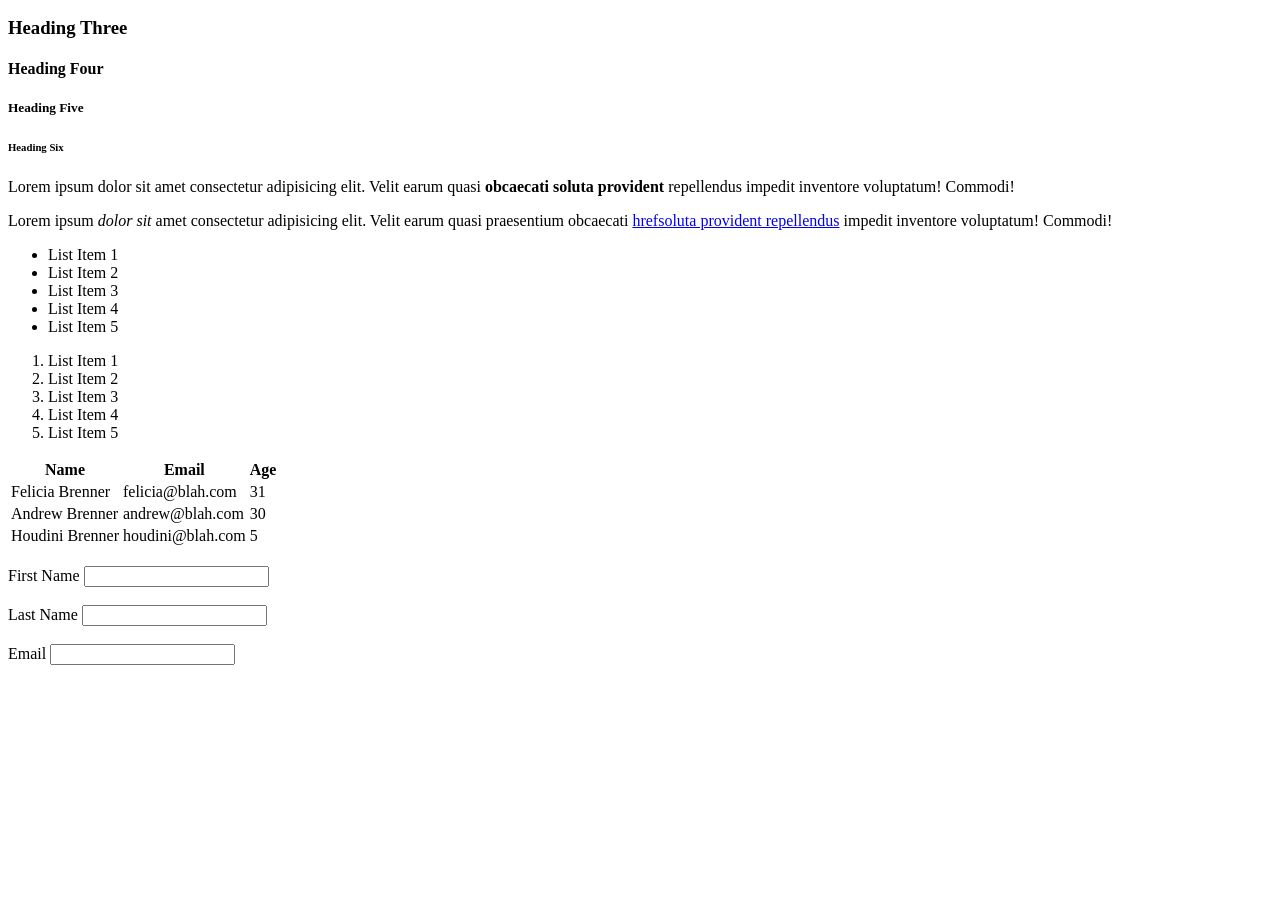
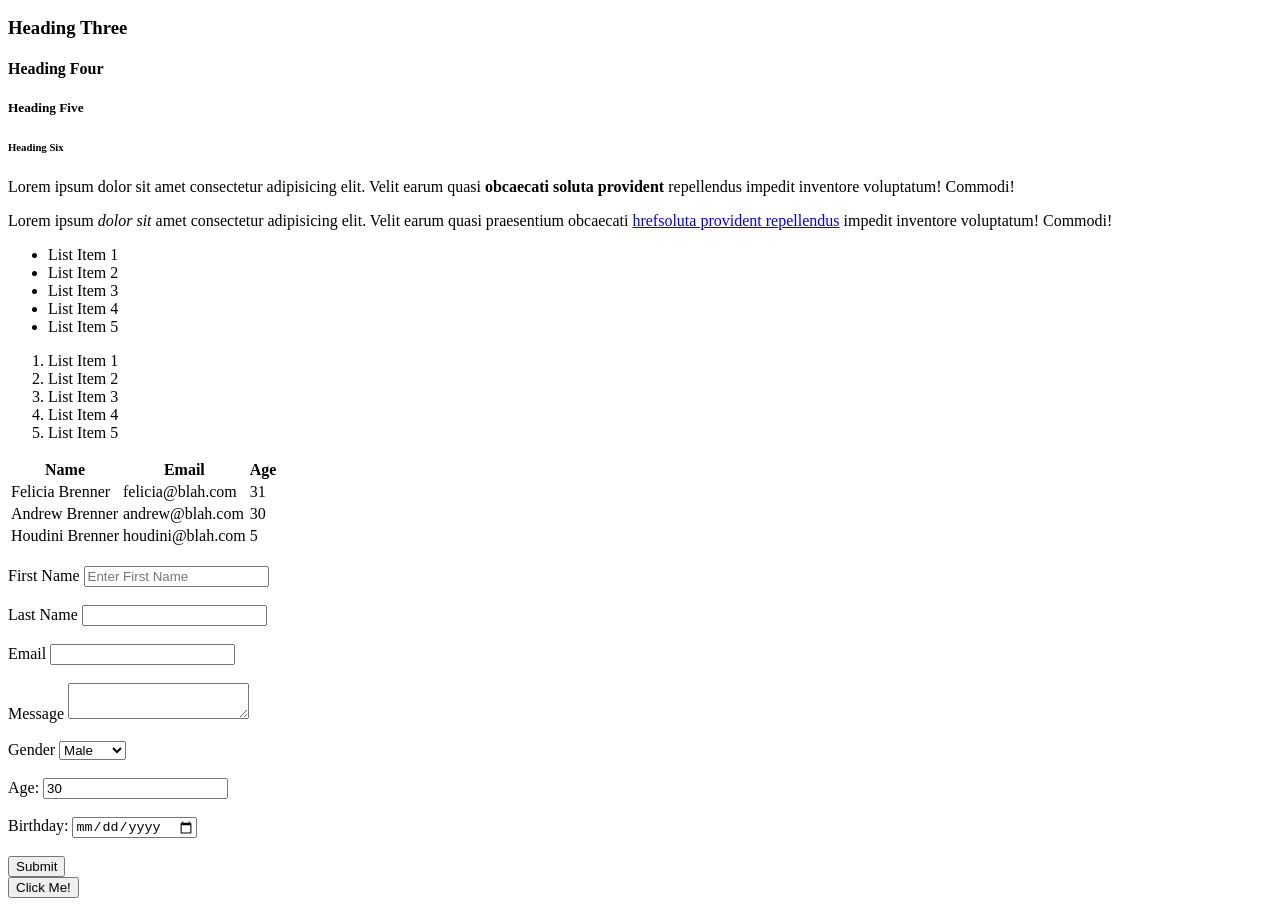
Before and after one commit to fab514/html-basics, a plain HTML site: page index.html in a window 1280 px wide. Shown: the part 110-1016 px from the top of the page. Before the commit the page ends 800 px from the top, so only its background shows below. Drawn offline with Linux system fonts and the light colour scheme.

Commit message:
Added notes about html forms within html and md file.

```diff
--- a/index.html
+++ b/index.html
@@ -71,9 +71,9 @@
         <br>
         <!-- Forms -->
         <form action="process.php" method="POST">
-            <div
+            <div>
                 <label>First Name</label>
-                <input type="text" name="firstName">
+                <input type="text" name="firstName" placeholder="Enter First Name">
             </div>
             <br>
             <div>
@@ -85,8 +85,39 @@
                 <label>Email</label>
                 <input type="email" name="email">
             </div>
+            <br>
+            <div>
+                <label>Message</label>
+                <textarea name="message"></textarea>
+            </div>
+            <br>
+            <div>
+                <label>Gender</label>
+                <select name="gender">
+                    <option value="male">Male</option>
+                    <option value="female">Female</option>
+                </select>
+            </div>
+            <br>
+            <div>
+                <label>Age:</label>
+                <input type="number" name="age" value="30">
+            </div>
+            <br>
+            <div>
+                <label>Birthday:</label>
+                <input type="date" name="birthday">
+            </div>
+            <br>
+            <div>
+                <input type="submit" name="submit" value="Submit">
+            </div>
+        </form>
+        <div>
+            <!-- Button -->
+            <button>Click Me!</button>
+        </div>
 
-        </form>
 
     </body>
 </html>
```
Also changed, not shown: 1 other file.
